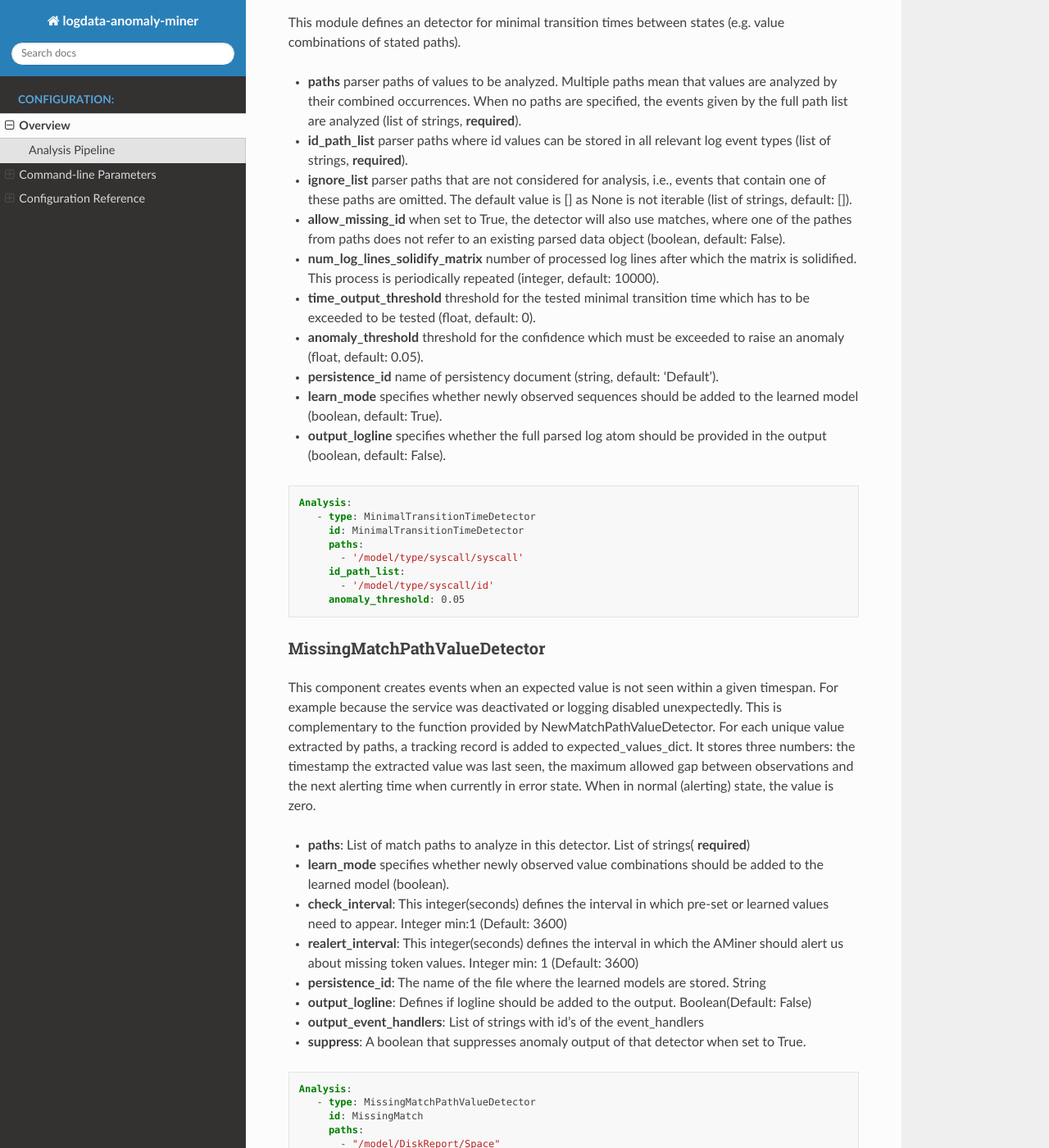
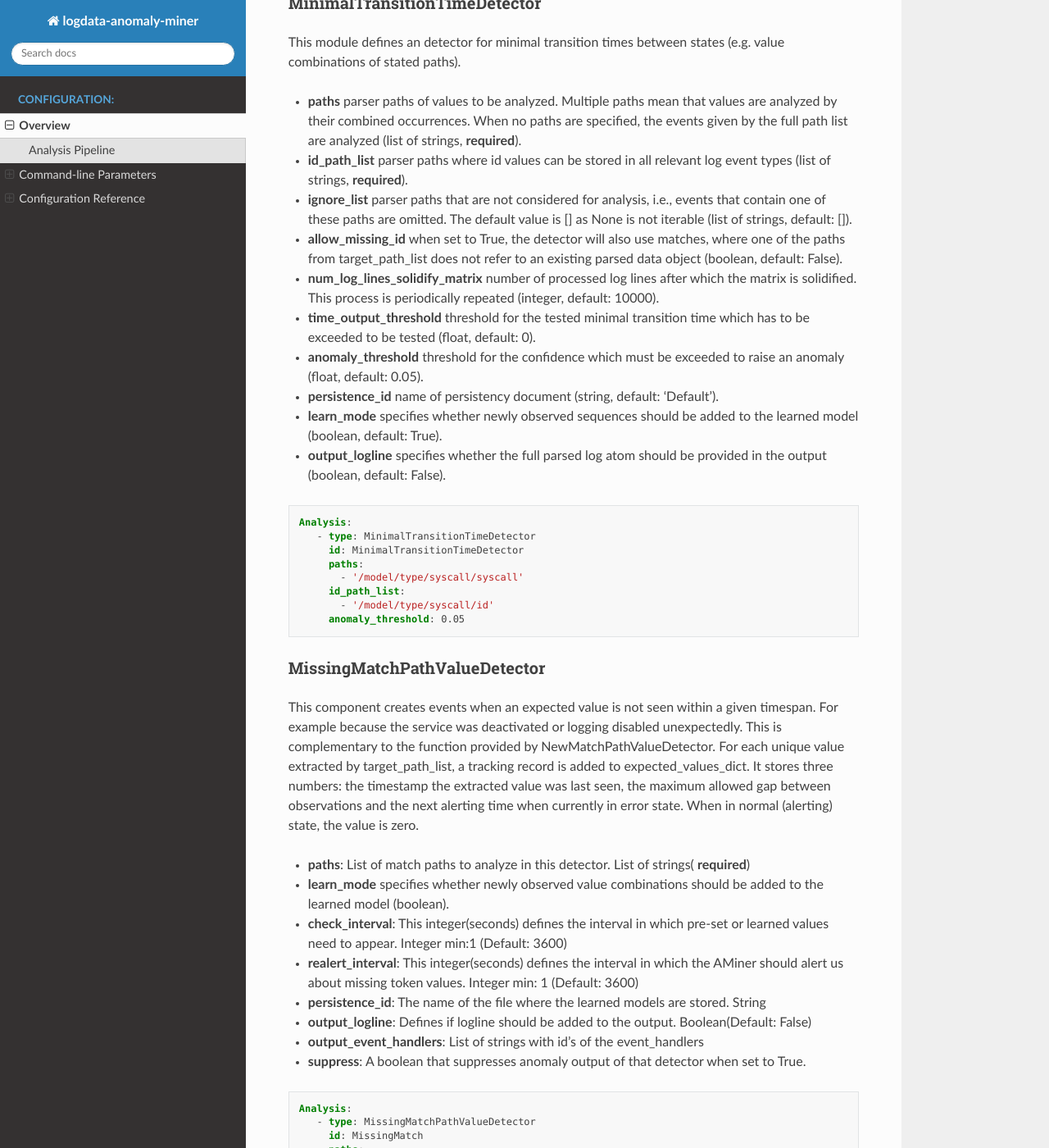
Before and after one commit to ait-aecid/logdata-anomaly-miner, a Sphinx documentation site: the page built from docs/CONFIGURATION.rst, in a window 1280 px wide and 1400 px high, scrolled down 37312 px. Shown: the whole window at 82% size. Built offline with Sphinx 7.4.7 and the Read the Docs theme 2.0.0, drawn with Linux system fonts in a browser that asks for light colours; pages that are not in the unit, such as notebooks, are missing from menus; some of the changed text lies outside the part shown.

Commit message:
Update CONFIGURATION.rst

```diff
--- a/docs/CONFIGURATION.rst
+++ b/docs/CONFIGURATION.rst
@@ -1310,7 +1310,7 @@
 In addition to detecting new value combination (see NewMatchPathValueComboDetector), this detector also stores combo occurrence times and amounts, and allows to execute functions on tuples that need to be defined in the python code first.
 
 * **paths**: the list of values to extract from each match to create the value combination to be checked (required, list of strings).
-* **allow_missing_values**: when set to True, the detector will also use matches, where one of the pathes from paths does not refer to an existing parsed data object (boolean, defaults to False).
+* **allow_missing_values**: when set to True, the detector will also use matches, where one of the paths from target_path_list does not refer to an existing parsed data object (boolean, defaults to False).
 * **tuple_transformation_function**: when not None, this function will be invoked on each extracted value combination list to transform it. It may modify the list directly or create a new one to return it (string, defaults to None).
 * **learn_mode**: when set to True, this detector will report a new value only the first time before including it in the known values set automatically (boolean).
 * **persistence_id**: the name of the file where the learned models are stored (string, defaults to "Default").
@@ -1704,7 +1704,7 @@
 * **paths** parser paths of values to be analyzed. Multiple paths mean that values are analyzed by their combined occurrences. When no paths are specified, the events given by the full path list are analyzed (list of strings, **required**).
 * **id_path_list** parser paths where id values can be stored in all relevant log event types (list of strings, **required**).
 * **ignore_list** parser paths that are not considered for analysis, i.e., events that contain one of these paths are omitted. The default value is [] as None is not iterable (list of strings, default: []).
-* **allow_missing_id** when set to True, the detector will also use matches, where one of the pathes from paths does not refer to an existing parsed data object (boolean, default: False).
+* **allow_missing_id** when set to True, the detector will also use matches, where one of the paths from target_path_list does not refer to an existing parsed data object (boolean, default: False).
 * **num_log_lines_solidify_matrix** number of processed log lines after which the matrix is solidified. This process is periodically repeated (integer, default: 10000).
 * **time_output_threshold** threshold for the tested minimal transition time which has to be exceeded to be tested (float, default: 0).
 * **anomaly_threshold** threshold for the confidence which must be exceeded to raise an anomaly (float, default: 0.05).
@@ -1730,7 +1730,7 @@
 
 This component creates events when an expected value is not seen within a given timespan.
 For example because the service was deactivated or logging disabled unexpectedly. This is complementary to the function provided by
-NewMatchPathValueDetector. For each unique value extracted by paths, a tracking record is added to expected_values_dict.
+NewMatchPathValueDetector. For each unique value extracted by target_path_list, a tracking record is added to expected_values_dict.
 It stores three numbers: the timestamp the extracted value was last seen, the maximum allowed gap between observations and the next
 alerting time when currently in error state. When in normal (alerting) state, the value is zero.
 
@@ -1860,11 +1860,11 @@
 PathValueTimeIntervalDetector
 ~~~~~~~~~~~~~~~~~~~~~~~~~~~~~
 
-This detector analyzes the time intervals of the appearance of log_atoms. It sends a report if log_atoms appear at times outside of the intervals. The considered time intervals depend on the combination of values in the paths of paths.
+This detector analyzes the time intervals of the appearance of log_atoms. It sends a report if log_atoms appear at times outside of the intervals. The considered time intervals depend on the combination of values in the target_paths of target_path_list.
 
 * **paths** parser paths of values to be analyzed. Multiple paths mean that values are analyzed by their combined occurrences. When no paths are specified, the events given by the full path list are analyzed (list of strings, defaults to empty list).
 * **persistence_id** the name of the file where the learned models are stored (string, defaults to "Default").
-* **allow_missing_values** when set to True, the detector will also use matches, where one of the pathes from paths does not refer to an existing parsed data object (boolean, defaults to True).
+* **allow_missing_values** when set to True, the detector will also use matches, where one of the paths from target_path_list does not refer to an existing parsed data object (boolean, defaults to True).
 * **ignore_list** list of paths that are not considered for correlation, i.e., events that contain one of these paths are omitted (string of lists, defaults to empty list).
 * **output_logline** specifies whether the full parsed log atom should be provided in the output (boolean, defaults to false).
 * **learn_mode** specifies whether new frequency measurements override ground truth frequencies (boolean).
```
